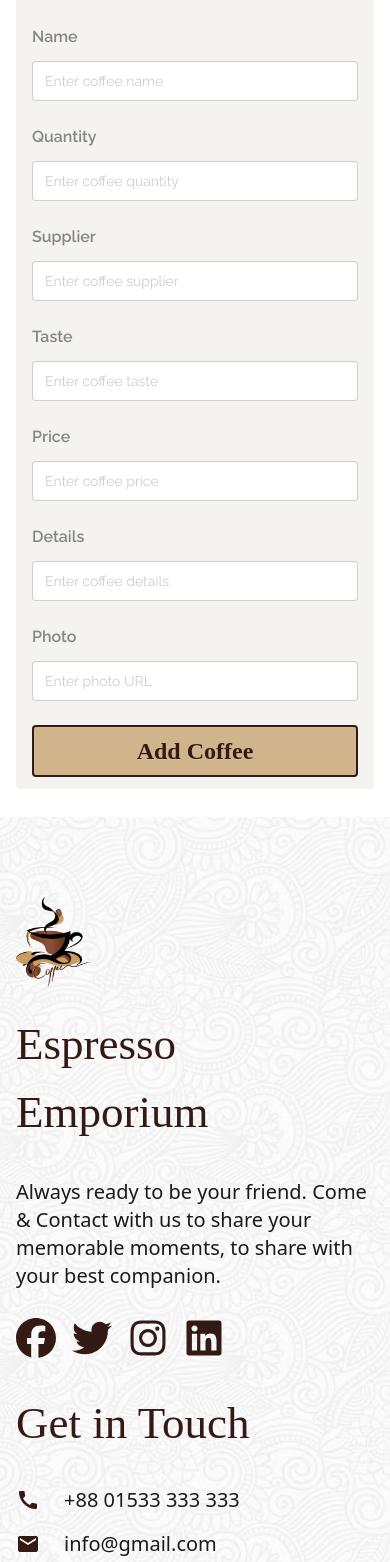
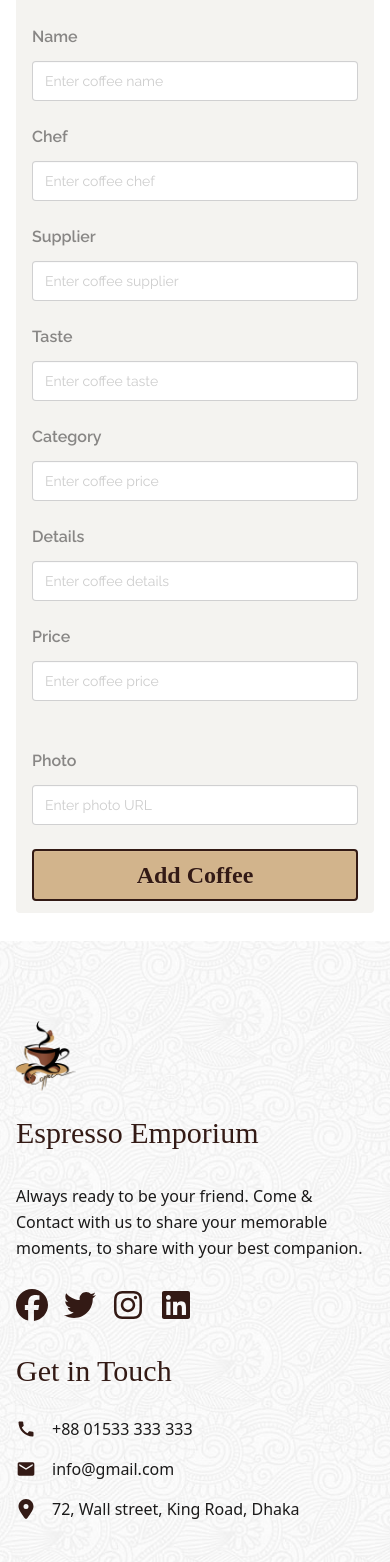
Before and after one commit to Samiul821/coffee-store-client, a React (Vite) app: page /addCoffee in a window 390 px wide. Shown: the part 435-1997 px from the top of the page. Built offline with nearby package versions, Linux system fonts and the light colour scheme; a web font is replaced by a local one.

Commit message:
more style and information updated

```diff
--- a/src/components/AddCoffee.jsx
+++ b/src/components/AddCoffee.jsx
@@ -68,13 +68,13 @@ const AddCoffee = () => {
             </fieldset>
             <fieldset className=" w-full ">
               <label className="label md:text-xl font-semibold text-[#1b1a1a80] mb-3">
-                Quantity
+                Chef
               </label>
               <input
                 type="text"
-                name="quantity"
+                name="chef"
                 className="input bg-white w-full text-[#1b1a1a70]"
-                placeholder="Enter coffee quantity"
+                placeholder="Enter coffee chef"
               />
             </fieldset>
             <fieldset className=" w-full ">
@@ -101,11 +101,11 @@ const AddCoffee = () => {
             </fieldset>
             <fieldset className=" w-full ">
               <label className="label md:text-xl font-semibold text-[#1b1a1a80] mb-3">
-                Price
+                Category
               </label>
               <input
                 type="text"
-                name="price"
+                name="category"
                 className="input bg-white w-full text-[#1b1a1a70]"
                 placeholder="Enter coffee price"
               />
@@ -121,8 +121,18 @@ const AddCoffee = () => {
                 placeholder="Enter coffee details"
               />
             </fieldset>
-          </div>
-          <fieldset className=" w-full my-6">
+            <fieldset className=" w-full mb-6">
+              <label className="label md:text-xl font-semibold text-[#1b1a1a80] mb-3">
+                Price
+              </label>
+              <input
+                type="text"
+                name="price"
+                className="input bg-white w-full text-[#1b1a1a70]"
+                placeholder="Enter coffee price"
+              />
+            </fieldset>
+            <fieldset className=" w-full mb-6">
               <label className="label md:text-xl font-semibold text-[#1b1a1a80] mb-3">
                 Photo
               </label>
@@ -133,6 +143,7 @@ const AddCoffee = () => {
                 placeholder="Enter photo URL"
               />
             </fieldset>
+          </div>
 
           <input
             className="w-full bg-[#D2B48C] text-[#331A15] font-primary text-2xl flex items-center py-2 border-[#331A15] border-2 rounded btn h-auto"
--- a/src/components/CoffeeCard.jsx
+++ b/src/components/CoffeeCard.jsx
@@ -7,7 +7,7 @@ import Swal from "sweetalert2";
 import { Link } from "react-router-dom";
 
 const CoffeeCard = ({ coffee, coffees, setCoffees }) => {
-  const { _id, name, quantity, price, photo } = coffee;
+  const { _id, name, chef, price, photo } = coffee;
 
   const handleDelete = (_id) => {
     console.log(_id);
@@ -65,7 +65,7 @@ const CoffeeCard = ({ coffee, coffees, setCoffees }) => {
           <span className="font-semibold">Name:</span> {name}
         </p>
         <p className="text-[#555] text-base md:text-lg">
-          <span className="font-semibold">Quantity:</span> {quantity}
+          <span className="font-semibold">Chef:</span> {chef}
         </p>
         <p className="text-[#444] text-base md:text-lg">
           <span className="font-semibold">Price:</span> {price} Tk
--- a/src/components/Footer.jsx
+++ b/src/components/Footer.jsx
@@ -12,33 +12,52 @@ import { MdCall, MdEmail } from "react-icons/md";
 
 const Footer = () => {
   return (
-    <div className="lg:flex items-center lg:gap-[250px] w-full px-4 sm:px-6 lg:px-8 max-w-[1550px] mx-auto pt-[80px]">
-      <div>
-        <img className="w-[75px] h-[90px] mb-6" src={logoPng} alt="" />
-        <h1 className="font-primary text-[45px] text-[#331a15] mb-8">
+    <div className="flex flex-col lg:flex-row items-start lg:items-center lg:justify-between w-full px-4 sm:px-6 lg:px-8 max-w-[1550px] mx-auto pt-[80px] gap-10 lg:gap-[250px]">
+      <div className="flex-1">
+        <img
+          className="w-[60px] h-[70px] sm:w-[75px] sm:h-[90px] mb-6"
+          src={logoPng}
+          alt="Logo"
+        />
+        <h1 className="font-primary text-3xl sm:text-[45px] text-[#331a15] mb-8">
           Espresso Emporium
         </h1>
-        <p className="text-xl text-[#1b1a1a] mb-7">
+        <p className="text-base sm:text-xl text-[#1b1a1a] mb-7 leading-relaxed">
           Always ready to be your friend. Come & Contact with us to share your{" "}
-          <br /> memorable moments, to share with your best companion.
+          <br className="hidden sm:block" /> memorable moments, to share with your
+          best companion.
         </p>
-        <div className="flex space-x-4">
-          <FaFacebook className={"text-[#331A15] w-10 h-10"} />
-          <FaTwitter className={"text-[#331A15] w-10 h-10"} />
-          <FaInstagram className={"text-[#331A15] w-10 h-10"} />
-          <FaLinkedin className={"text-[#331A15] w-10 h-10"} />
+        <div className="flex space-x-4 text-[#331A15] text-2xl">
+          <FaFacebook className="w-8 h-8 sm:w-10 sm:h-10 cursor-pointer hover:text-violet-600 transition" />
+          <FaTwitter className="w-8 h-8 sm:w-10 sm:h-10 cursor-pointer hover:text-violet-600 transition" />
+          <FaInstagram className="w-8 h-8 sm:w-10 sm:h-10 cursor-pointer hover:text-violet-600 transition" />
+          <FaLinkedin className="w-8 h-8 sm:w-10 sm:h-10 cursor-pointer hover:text-violet-600 transition" />
         </div>
+
         <div className="my-8">
-          <h1 className="font-primary text-[#331A15] text-[45px] mb-7">Get in Touch</h1>
-          <div className="space-y-4">
-            <p className="flex items-center gap-6 text-xl text-[#1b1a1a]"><MdCall className="w-6 h-6 text-[#331A15]" /> +88 01533 333 333</p>
-            <p className="flex items-center gap-6 text-xl text-[#1b1a1a]"><MdEmail className="w-6 h-6 text-[#331A15]" /> info@gmail.com</p>
-            <p className="flex items-center gap-6 text-xl text-[#1b1a1a]"><FaLocationDot className="w-6 h-6 text-[#331A15]" /> 72, Wall street, King Road, Dhaka</p>
+          <h1 className="font-primary text-[#331A15] text-3xl sm:text-[45px] mb-7">
+            Get in Touch
+          </h1>
+          <div className="space-y-4 text-[#1b1a1a] text-base sm:text-xl">
+            <p className="flex items-center gap-4 sm:gap-6">
+              <MdCall className="w-5 h-5 sm:w-6 sm:h-6 text-[#331A15]" /> +88 01533
+              333 333
+            </p>
+            <p className="flex items-center gap-4 sm:gap-6">
+              <MdEmail className="w-5 h-5 sm:w-6 sm:h-6 text-[#331A15]" /> info@gmail.com
+            </p>
+            <p className="flex items-center gap-4 sm:gap-6">
+              <FaLocationDot className="w-5 h-5 sm:w-6 sm:h-6 text-[#331A15]" /> 72,
+              Wall street, King Road, Dhaka
+            </p>
           </div>
         </div>
       </div>
-      <div>
-        <h1 className="text-[45px] font-primary text-[#331A15]">Connect with Us</h1>
+
+      <div className="flex-1">
+        <h1 className="text-3xl sm:text-[45px] font-primary text-[#331A15]">
+          Connect with Us
+        </h1>
       </div>
     </div>
   );
--- a/src/components/Navbar.jsx
+++ b/src/components/Navbar.jsx
@@ -1,6 +1,7 @@
 import React from "react";
 import navbarBg from "../assets/images/more/15.jpg";
 import navLogo from "../assets/images/more/logo1.png";
+import { Link } from "react-router-dom";
 
 const Navbar = () => {
   return (
@@ -8,12 +9,19 @@ const Navbar = () => {
       className="py-[15px] h-[120px] bg-cover bg-center"
       style={{ backgroundImage: `url(${navbarBg})` }}
     >
-      <div className="flex items-center justify-center gap-4">
-        <img src={navLogo} alt="Logo" className="h-[80px]" />
-        <h1 className="font-primary text-[40px] md:text-[60px] text-white">
+      <Link
+        to="/"
+        className="flex items-center justify-center gap-4 px-4 py-2 md:py-4"
+      >
+        <img
+          src={navLogo}
+          alt="Logo"
+          className="h-16 md:h-20 lg:h-24" // height scales up on bigger screens
+        />
+        <h1 className="font-primary text-3xl md:text-5xl lg:text-6xl text-white leading-none">
           Espresso Emporium
         </h1>
-      </div>
+      </Link>
     </div>
   );
 };
--- a/src/components/UpdateCoffee.jsx
+++ b/src/components/UpdateCoffee.jsx
@@ -4,7 +4,7 @@ import { Link, useLoaderData } from "react-router-dom";
 import Swal from "sweetalert2";
 
 const UpdateCoffee = () => {
-  const { _id, name, quantity, price, supplire, taste, details, photo } =
+  const { _id, name, chef, price, category, supplire, taste, details, photo } =
     useLoaderData();
 
   const handleUpdateCoffee = (e) => {
@@ -73,14 +73,14 @@ const UpdateCoffee = () => {
             </fieldset>
             <fieldset className=" w-full ">
               <label className="label md:text-xl font-semibold text-[#1b1a1a80] mb-3">
-                Quantity
+                Chef
               </label>
               <input
                 type="text"
-                name="quantity"
-                defaultValue={quantity}
+                name="chef"
+                defaultValue={chef}
                 className="input bg-white w-full text-[#1b1a1a70]"
-                placeholder="Enter coffee quantity"
+                placeholder="Enter coffee chef"
               />
             </fieldset>
             <fieldset className=" w-full ">
@@ -109,14 +109,14 @@ const UpdateCoffee = () => {
             </fieldset>
             <fieldset className=" w-full ">
               <label className="label md:text-xl font-semibold text-[#1b1a1a80] mb-3">
-                Price
+                Category
               </label>
               <input
                 type="text"
-                name="price"
-                defaultValue={price}
+                name="category"
+                defaultValue={category}
                 className="input bg-white w-full text-[#1b1a1a70]"
-                placeholder="Enter coffee price"
+                placeholder="Enter coffee category"
               />
             </fieldset>
             <fieldset className=" w-full ">
@@ -131,8 +131,19 @@ const UpdateCoffee = () => {
                 placeholder="Enter coffee details"
               />
             </fieldset>
-          </div>
-          <fieldset className=" w-full my-6">
+            <fieldset className=" w-full mb-6">
+              <label className="label md:text-xl font-semibold text-[#1b1a1a80] mb-3">
+                Price
+              </label>
+              <input
+                type="text"
+                name="price"
+                defaultValue={price}
+                className="input bg-white w-full text-[#1b1a1a70]"
+                placeholder="Enter coffee price"
+              />
+            </fieldset>
+            <fieldset className=" w-full mb-6">
               <label className="label md:text-xl font-semibold text-[#1b1a1a80] mb-3">
                 Photo
               </label>
@@ -144,6 +155,7 @@ const UpdateCoffee = () => {
                 placeholder="Enter photo URL"
               />
             </fieldset>
+          </div>
 
           <input
             className="w-full bg-[#D2B48C] text-[#331A15] font-primary text-2xl flex items-center py-2 border-[#331A15] border-2 rounded btn h-auto"
```
Lines whose indentation alone changed are shown as unchanged.
